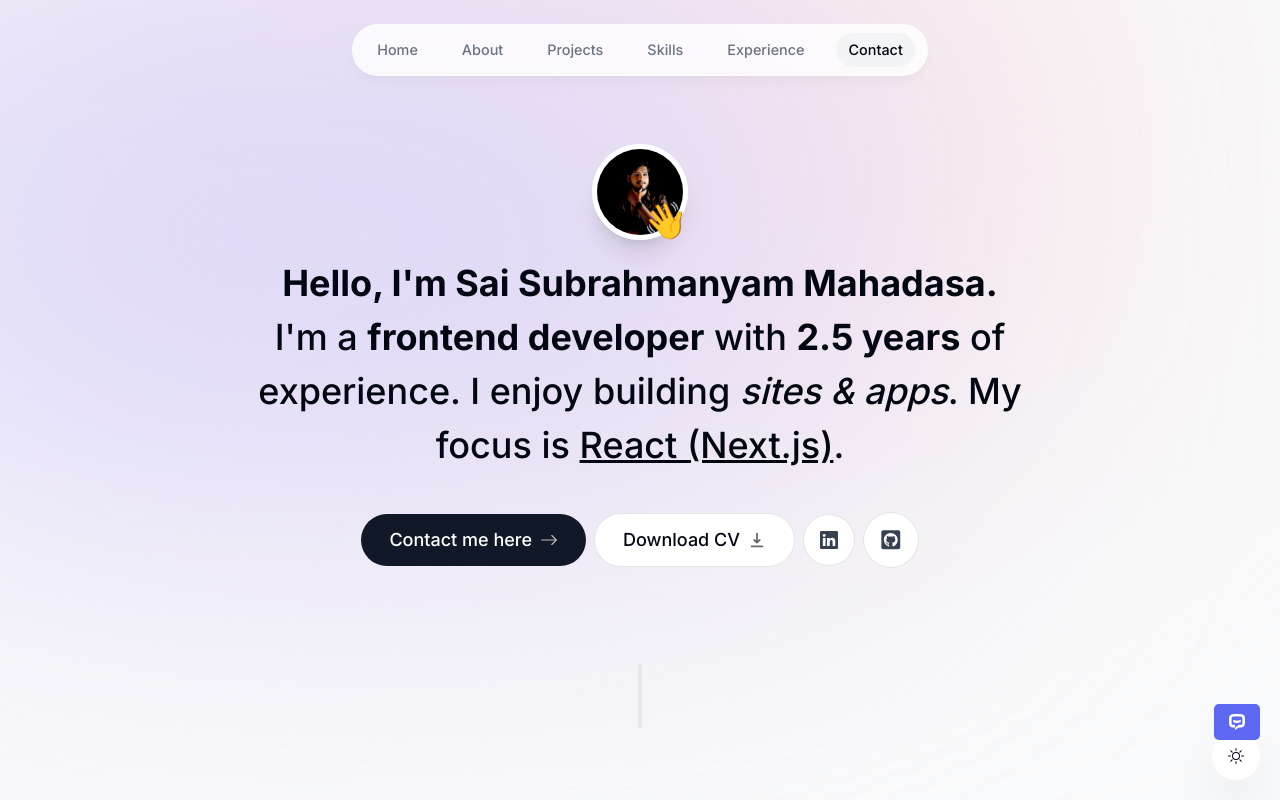
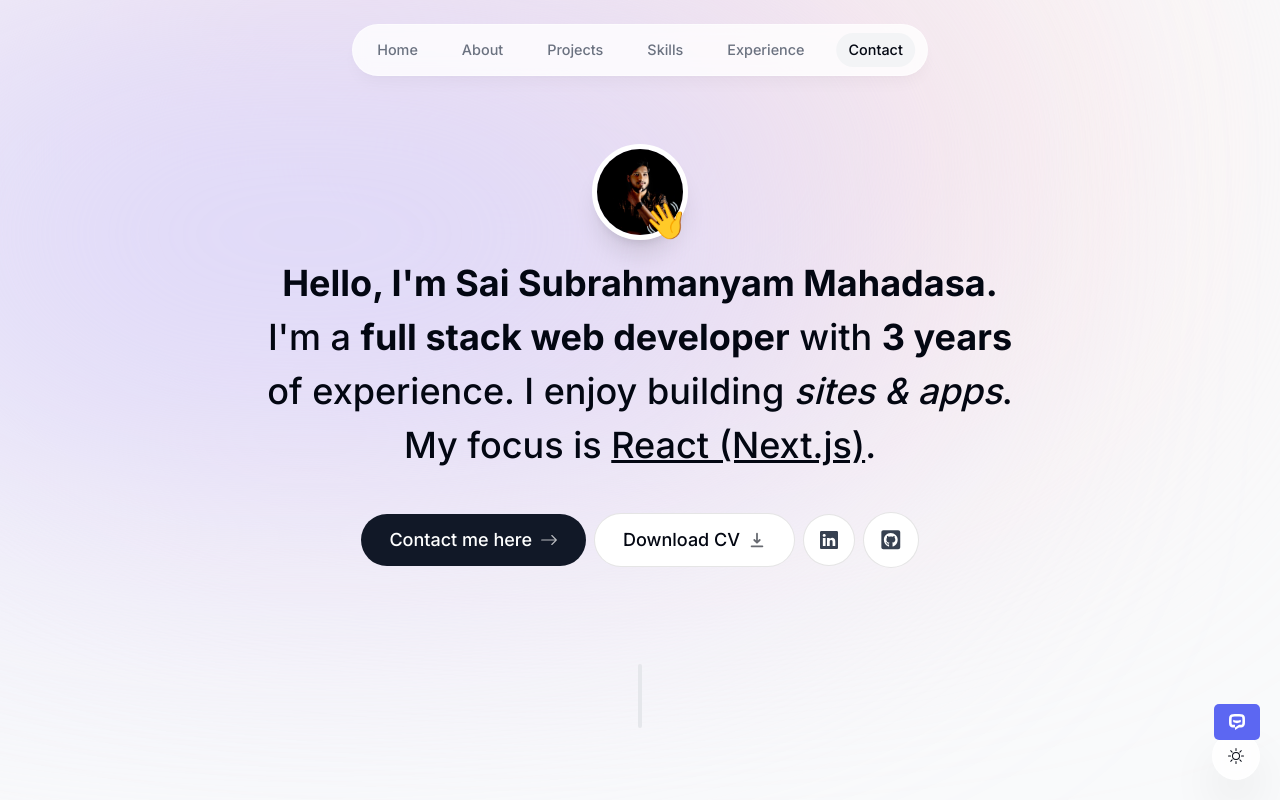
Before and after one commit to saiMahadasa/portfolio, a Next.js app: page / in a window 1280 px wide. Shown: the top 800 px of the page. Built offline with nearby package versions, Linux system fonts and the light colour scheme.

Commit message:
Update intro.tsx

```diff
--- a/components/intro.tsx
+++ b/components/intro.tsx
@@ -64,8 +64,8 @@
         animate={{ opacity: 1, y: 0 }}
       >
         <span className="font-bold">Hello, I'm Sai Subrahmanyam Mahadasa.</span> I'm a{" "}
-        <span className="font-bold">frontend developer</span> with{" "}
-        <span className="font-bold">2.5 years</span> of experience. I enjoy
+        <span className="font-bold">full stack web developer</span> with{" "}
+        <span className="font-bold">3 years</span> of experience. I enjoy
         building <span className="italic">sites & apps</span>. My focus is{" "}
         <span className="underline">React (Next.js)</span>.
       </motion.h1>
```
